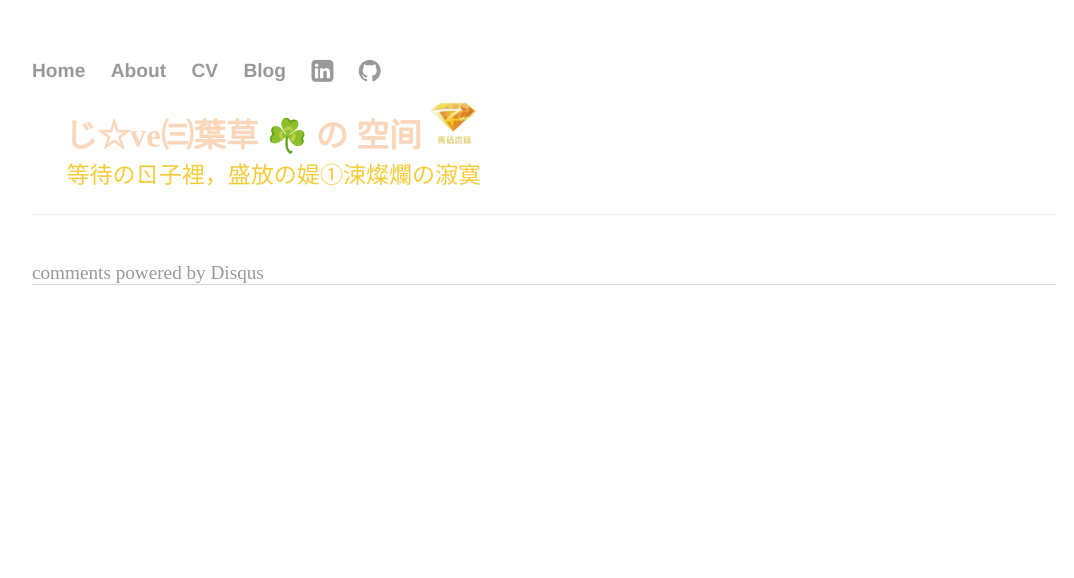
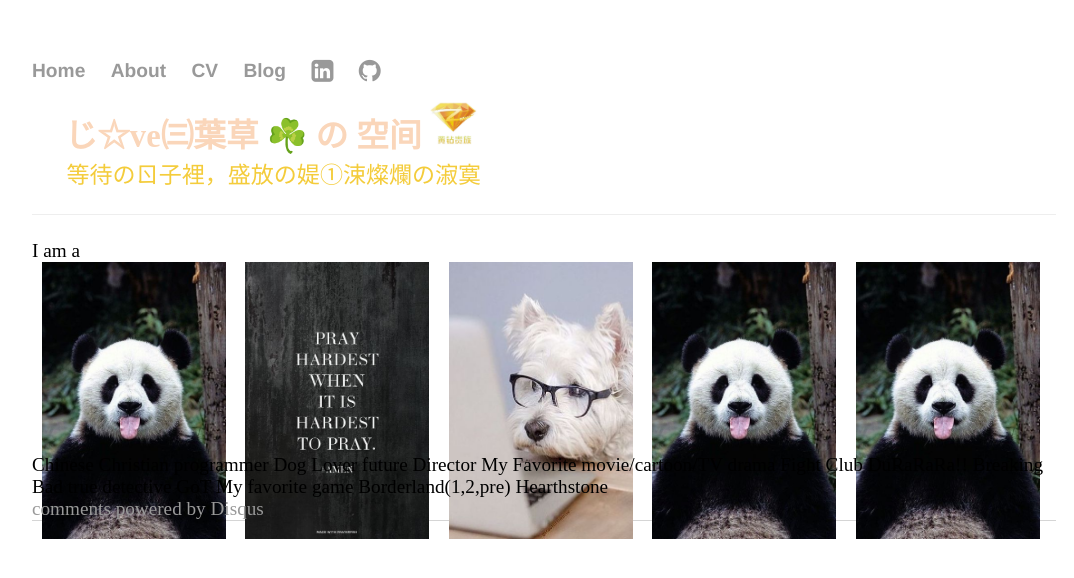
Before and after one commit to cxcollie/cxcollie.github.io, a Jekyll site: the page built from about/index.html, in a window 1280 px wide. Shown: the top 578 px of the page, without its empty margins (96-1170 px from the left). Built offline with Jekyll 4.4.1, drawn with Linux system fonts in a browser that asks for light colours; comment, search, counter and statistics services are not loaded.

Commit message:
update about-1

```diff
--- a/about/index.html
+++ b/about/index.html
@@ -11,6 +11,47 @@ comments: true
 <div style="margin-left: 1.5em; font-size: 1.2em" class="qqzone-header-2">
  等待のㄖ子裡，盛放の媞①涑燦爛の漃寞 </div>
 <hr>
+
+I am a
+<br>
+<div style="margin: 0 0.5em 0 0.5em; font-size: 1em; width: 18%; height: 10em; float: left;">
+<img style="display: block; margin: 0 auto; width: 100%" src ="{{site.url}}/images/about/panda.jpg" />
+</div>
+
+<div style="margin: 0 0.5em 0 0.5em; font-size: 1em; width: 18%; height: 10em; float: left;">
+<img style="display: block; margin: 0 auto; width: 100%" src ="{{site.url}}/images/about/pray.jpg" />
+</div>
+<div style="margin: 0 0.5em 0 0.5em; font-size: 1em; width: 18%; height: 10em; float: left;">
+<img style="display: block; margin: 0 auto; width: 100%" src ="{{site.url}}/images/about/dog-computer.jpg" />
+</div>
+<div style="margin: 0 0.5em 0 0.5em; font-size: 1em; width: 18%; height: 10em; float: left;">
+<img style="display: block; margin: 0 auto; width: 100%" src ="{{site.url}}/images/about/panda.jpg" />
+</div>
+<div style="margin: 0 0.5em 0 0.5em; font-size: 1em; width: 18%; height: 10em; float: left;">
+<img style="display: block; margin: 0 auto; width: 100%" src ="{{site.url}}/images/about/panda.jpg" />
+</div>
+
+<br>
+
+Chinese
+Christian
+programmer
+Dog Lover
+future Director
+
+My Favorite movie/cartoon/TV drama
+
+Fight Club
+DuRaRaRa!!
+Breaking Bad
+true detective
+GoT
+
+My favorite game
+
+Borderland(1,2,pre)
+Hearthstone
+
 
 <!--
 <div style="font-size: 1.2em">
```
Also changed, not shown: css/main.css (line endings or trailing spaces), images/about/christ.jpg (added), images/about/director.JPG (added), images/about/dog-computer.jpg (added), images/about/dog.jpg (added), images/about/panda.jpg (added), images/about/panda2.jpg (added), images/about/pray.jpg (added).
